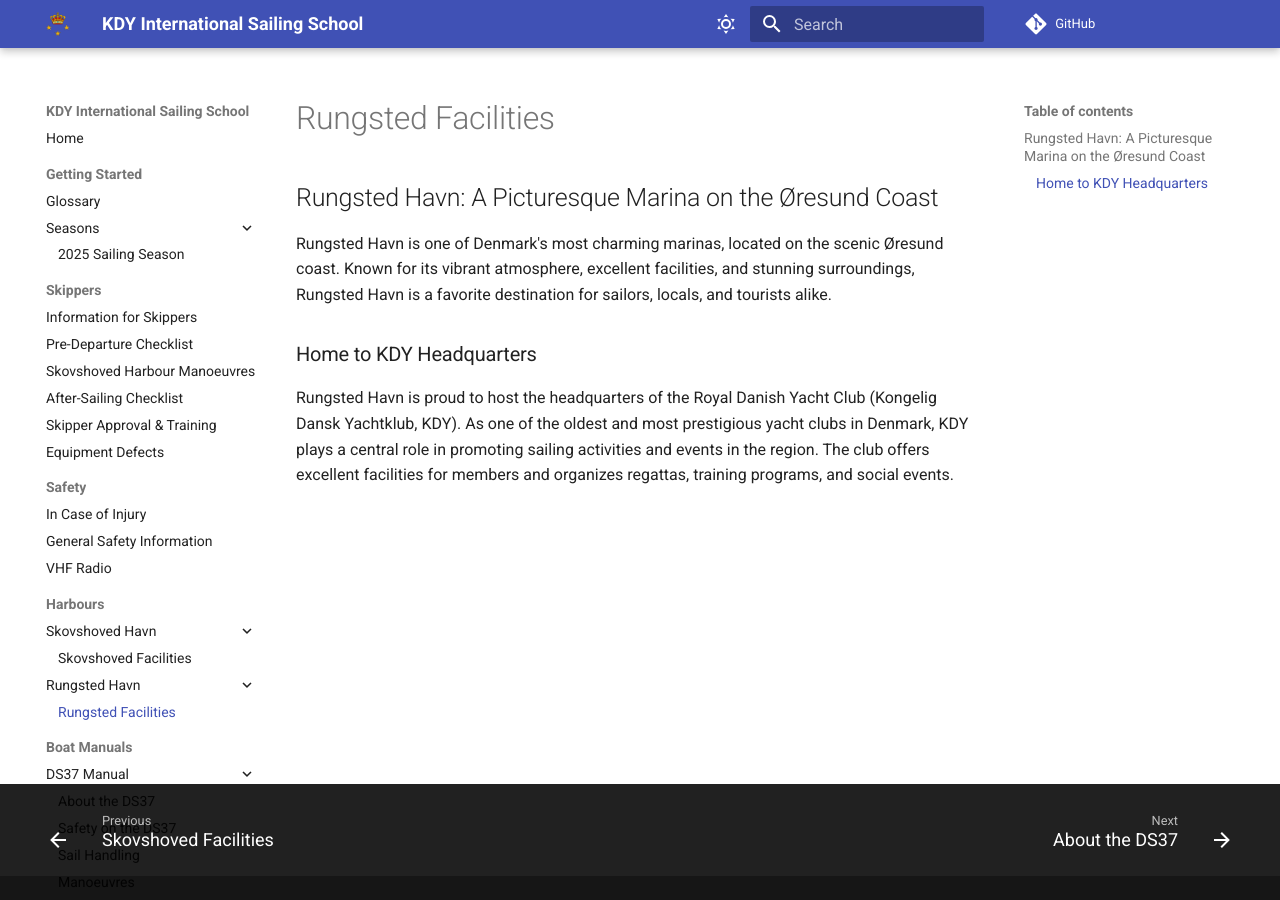
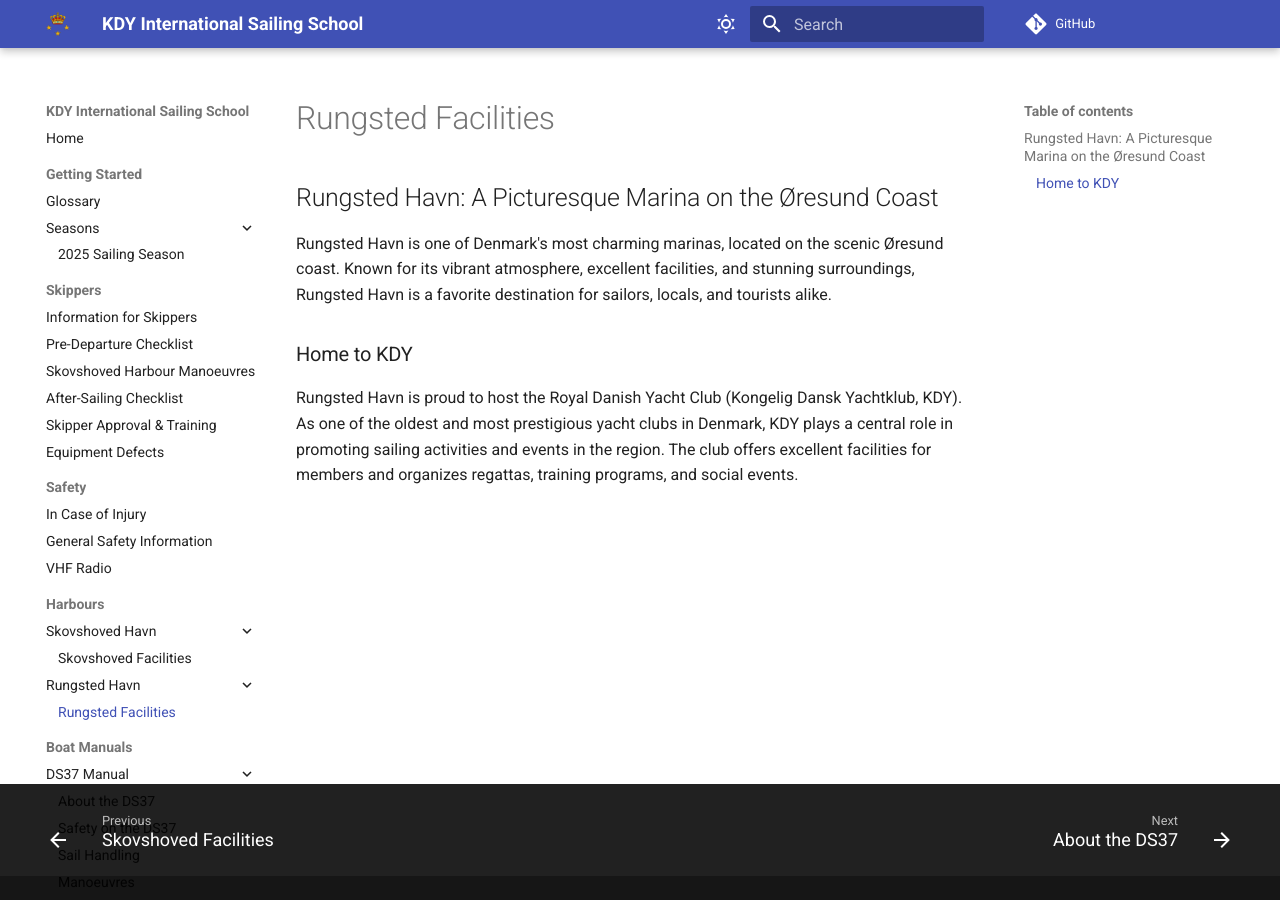
Before and after one commit to x123/kdy-iss, an MkDocs documentation site: the page built from docs/rungsted.md, in a window 1280 px wide. Built offline with MkDocs 1.6.1 and Material for MkDocs 9.7.7, drawn with Linux system fonts in a browser that asks for light colours; comment, search, counter and statistics services are not loaded.

Commit message:
fix: rungsted no longer hq

```diff
--- a/docs/rungsted.md
+++ b/docs/rungsted.md
@@ -5,10 +5,10 @@
 stunning surroundings, Rungsted Havn is a favorite destination for sailors,
 locals, and tourists alike.
 
-## Home to KDY Headquarters
+## Home to KDY
 
-Rungsted Havn is proud to host the headquarters of the Royal Danish Yacht Club
-(Kongelig Dansk Yachtklub, KDY). As one of the oldest and most prestigious
-yacht clubs in Denmark, KDY plays a central role in promoting sailing
-activities and events in the region. The club offers excellent facilities
- for members and organizes regattas, training programs, and social events.
+Rungsted Havn is proud to host the Royal Danish Yacht Club (Kongelig Dansk
+Yachtklub, KDY). As one of the oldest and most prestigious yacht clubs in
+Denmark, KDY plays a central role in promoting sailing activities and events in
+the region. The club offers excellent facilities for members and organizes
+regattas, training programs, and social events.
```
